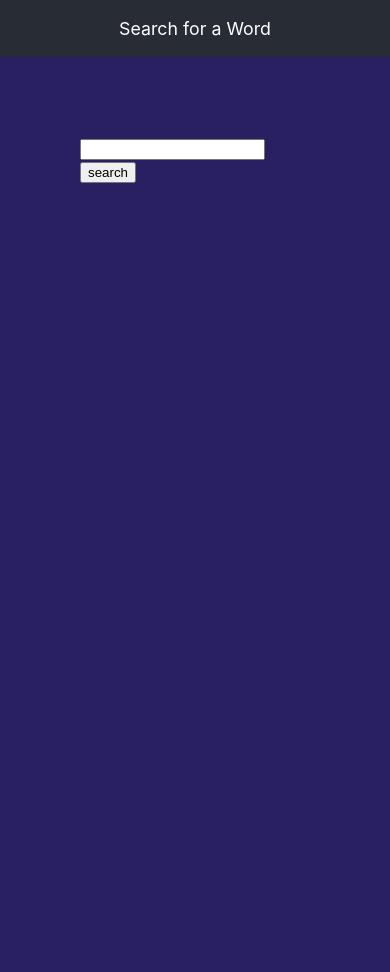
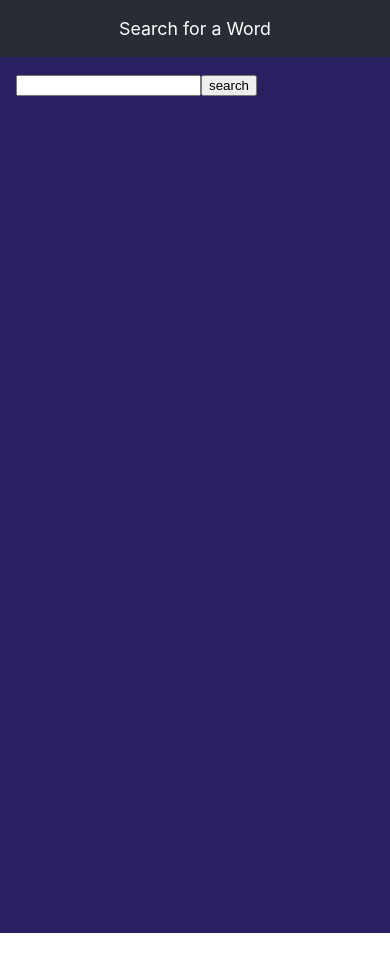
Before and after one commit to Brian-Bartels/safe-dictionary, a React (Create React App) app: page / in a window 390 px wide. Shown: the top 972 px of the page. After the commit the page ends 933 px from the top, so only its background shows below. Built offline with nearby package versions, Linux system fonts and the light colour scheme.

Commit message:
better format modbile

```diff
--- a/src/App.css
+++ b/src/App.css
@@ -23,6 +23,12 @@
   color: white;
 }
 
+@media (max-width: 1000px) {
+  .results {
+    padding: 1rem;
+  }
+}
+
 .App {
   height: 100%;
 }
```
